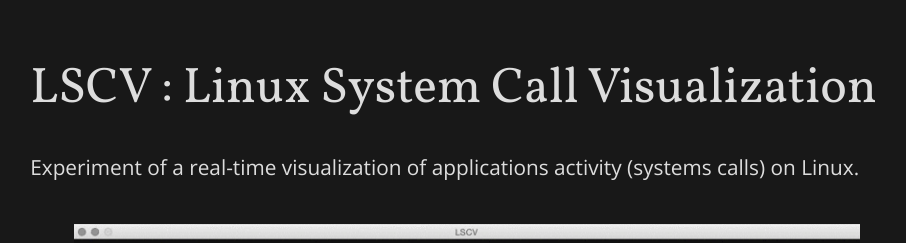
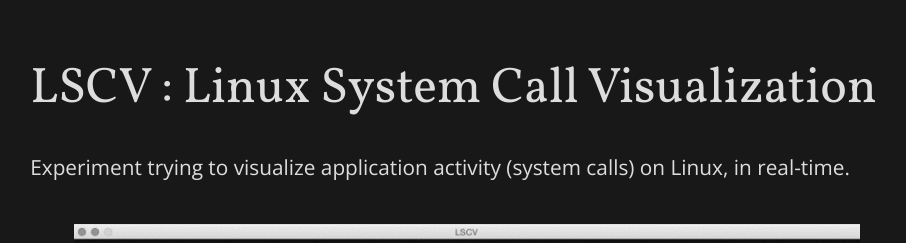
Before and after one commit to francisbonneau/lscv, a plain HTML site: page index.html in a window 1280 px wide. Shown: the top 243 px of the page, without its empty margins (173-1079 px from the left). Drawn offline with nearby package versions, Linux system fonts and the light colour scheme.

```diff
--- a/index.html
+++ b/index.html
@@ -10,7 +10,7 @@
 </head>
 <body>
 <h1 id="lscv-linux-system-call-visualization">LSCV : Linux System Call Visualization</h1>
-<p>Experiment of a real-time visualization of applications activity (systems calls) on Linux.</p>
+<p>Experiment trying to visualize application activity (system calls) on Linux, in real-time.</p>
 <div class="figure">
 <img src="img/http_demo.gif" alt="LSCV in action : HTTP requests syscalls on a Apache and Nginx server" /><p class="caption">LSCV in action : HTTP requests syscalls on a Apache and Nginx server</p>
 </div>
```
Also changed, not shown: 1 other file.
